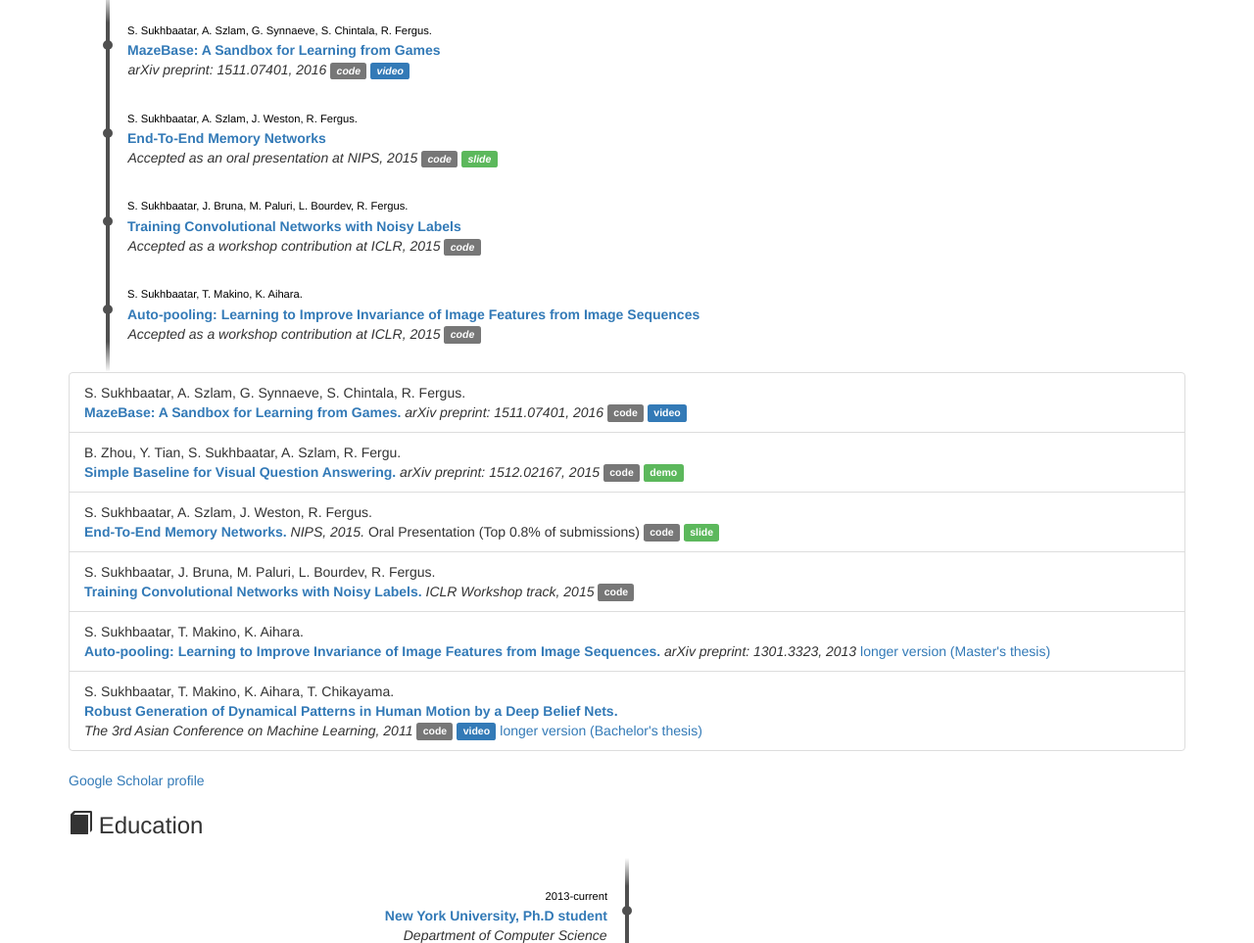
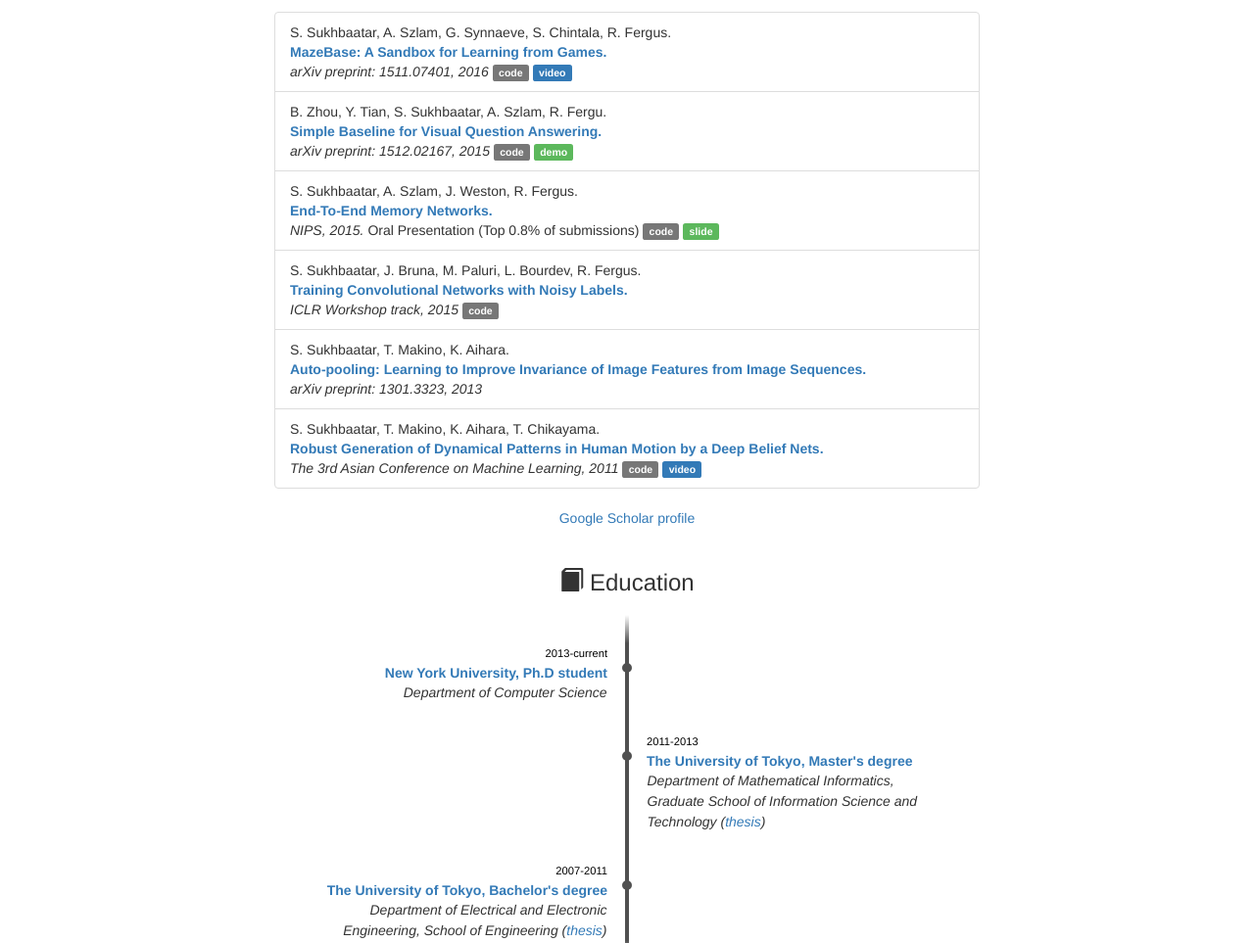
Before and after one commit to tesatory/tesatory.github.io, a plain HTML site: page index.html in a window 1280 px wide. Shown: the part 465-1428 px from the top of the page at 98% size. Drawn offline with nearby package versions, Linux system fonts and the light colour scheme.

Commit message:
timeline update

```diff
--- a/css/timeline.css
+++ b/css/timeline.css
@@ -10,7 +10,7 @@
 }
 
 .timeline_onecol .timeline {
-  margin: 0 50px;
+  /*margin: 0 50px;  */
 }
 
 .timeline:before {
@@ -222,12 +222,12 @@
 	left: 50%;
 	content: ' ';
 	display: block;
-	width: 12px;
-	height: 12px;
-	margin-left: -9px;
+  width: 10px;
+  height: 10px;
+	margin-left: -5px;
 	background: #fff;
 	border-radius: 10px;
-	border: 4px solid rgb(255,80,80);
+  border: 5px solid rgb(80,80,80);
 	z-index: 10;
 }
 
@@ -251,6 +251,7 @@
 	position: relative;
 	margin: 4px 0 0 0;
 	z-index: 14;
+  background: #fff;
 }
 
 .direction-l .time-wrapper {
@@ -265,7 +266,7 @@
 	position: relative;
 	margin: 1em 0 0 0;
 	padding: 1em;
-	background: rgb(245,245,245);
+	background: #fff;
 	-webkit-box-shadow: 0 0 1px rgba(0,0,0,0.20);
 	-moz-box-shadow: 0 0 1px rgba(0,0,0,0.20);
 	box-shadow: 0 0 1px rgba(0,0,0,0.20);
--- a/index.html
+++ b/index.html
@@ -14,6 +14,19 @@
 	<link rel="stylesheet" href="font-awesome-4.4.0/css/font-awesome.css">
 	<link rel="stylesheet" href="bootstrap-social/bootstrap-social.css">
 	<link rel="stylesheet" href="css/timeline.css">
+	<style type="text/css">
+	@media (min-width:992px) {
+		.container {
+			width: 750px
+		}
+	}
+
+	@media (min-width:1200px) {
+		.container {
+			width: 750px;
+		}
+	}
+	</style>
 </head>
 <body>
 	<div class="container">
@@ -34,85 +47,39 @@
 				<i class="fa fa-linkedin"></i>
 			</a>
 		</h4>
-      <h3><span class="glyphicon glyphicon-pencil"></span> Publications</h3>
-    <div class="timeline_onecol">
-  	<ul class="timeline">
-		<li>
-			<div class="direction-r">
-				<div class="flag-wrapper">
-					<span class="time-wrapper"><span class="time">S. Sukhbaatar, A. Szlam, G. Synnaeve, S. Chintala, R. Fergus. </span></span></br>
-					<span class="flag"><a href="http://arxiv.org/abs/1511.07401" target="_blank">MazeBase: A Sandbox for Learning from Games</a></span>
-				</div>
-				<div class="desc">arXiv preprint: 1511.07401, 2016
-			    <a class="label label-default" href="http://github.com/facebook/mazebase" target="_blank">code</a>
-			    <a class="label label-primary" href="https://youtu.be/kwnp8jFRi5E" target="_blank">video</a>
-			</div>
-		</li>
-		<li>
-			<div class="direction-r">
-				<div class="flag-wrapper">
-					<span class="time-wrapper"><span class="time">S. Sukhbaatar, A. Szlam, J. Weston, R. Fergus. </span></span></br>
-					<span class="flag"><a href="http://arxiv.org/abs/1503.08895" target="_blank">End-To-End Memory Networks</a></span>
-				</div>
-				<div class="desc">Accepted as an oral presentation at NIPS, 2015
-			    <a class="label label-default" href="http://github.com/facebook/memnn" target="_blank">code</a>
-    			<a class="label label-success" href="memnn_nips_pdf.pdf" target="_blank">slide</a>
-			</div>
-		</li>
-		<li>
-			<div class="direction-r">
-				<div class="flag-wrapper">
-					<span class="time-wrapper"><span class="time">S. Sukhbaatar, J. Bruna, M. Paluri, L. Bourdev, R. Fergus. </span></span></br>
-					<span class="flag"><a href="http://arxiv.org/abs/1406.2080" target="_blank">Training Convolutional Networks with Noisy Labels</a></span>
-				</div>
-				<div class="desc">Accepted as a workshop contribution at ICLR, 2015
-			    <a class="label label-default" href="http://github.com/tesatory/convnet-noisy" target="_blank">code</a>
-			</div>
-		</li>
-		<li>
-			<div class="direction-r">
-				<div class="flag-wrapper">
-					<span class="time-wrapper"><span class="time">S. Sukhbaatar, T. Makino, K. Aihara.  </span></span></br>
-					<span class="flag"><a href="http://arxiv.org/abs/1301.3323" target="_blank">Auto-pooling: Learning to Improve Invariance of Image Features from Image Sequences</a></span>
-				</div>
-				<div class="desc">Accepted as a workshop contribution at ICLR, 2015
-			    <a class="label label-default" href="http://github.com/tesatory/convnet-noisy" target="_blank">code</a>
-			</div>
-		</li>
-	</ul>
-	</div>
+		<h3 style="text-align:center"><span class="glyphicon glyphicon-pencil"></span> Publications</h3>
 		<ul class="list-group">
 			<li class="list-group-item">
 				S. Sukhbaatar, A. Szlam, G. Synnaeve, S. Chintala, R. Fergus. <br/>
-	    <strong class="text-primary"><a href="http://arxiv.org/abs/1511.07401" target="_blank">MazeBase: A Sandbox for Learning from Games.</a></strong>
+				<strong class="text-primary"><a href="http://arxiv.org/abs/1511.07401" target="_blank">MazeBase: A Sandbox for Learning from Games.</a></strong><br/>
 				<em>arXiv preprint: 1511.07401, 2016</em>
 				<a class="label label-default" href="http://github.com/facebook/mazebase" target="_blank">code</a>
 				<a class="label label-primary" href="https://youtu.be/kwnp8jFRi5E" target="_blank">video</a>
 			</li>
 			<li class="list-group-item">
 				B. Zhou, Y. Tian, S. Sukhbaatar, A. Szlam, R. Fergu. <br/>
-	    <strong class="text-primary"><a href="http://arxiv.org/abs/1512.02167" target="_blank">Simple Baseline for Visual Question Answering.</a></strong>
+				<strong class="text-primary"><a href="http://arxiv.org/abs/1512.02167" target="_blank">Simple Baseline for Visual Question Answering.</a></strong><br/>
 				<em>arXiv preprint: 1512.02167, 2015</em>
 				<a class="label label-default" href="https://github.com/metalbubble/VQAbaseline" target="_blank">code</a>
 				<a class="label label-success" href="http://visualqa.csail.mit.edu" target="_blank">demo</a>
 			</li>
 			<li class="list-group-item">
 				S. Sukhbaatar, A. Szlam, J. Weston, R. Fergus. <br/>
-	    <strong class="text-primary"><a href="http://arxiv.org/abs/1503.08895" target="_blank">End-To-End Memory Networks.</a></strong>
+				<strong class="text-primary"><a href="http://arxiv.org/abs/1503.08895" target="_blank">End-To-End Memory Networks.</a></strong><br/>
 				<em>NIPS, 2015.</em> Oral Presentation (Top 0.8% of submissions)
 				<a class="label label-default" href="http://github.com/facebook/memnn" target="_blank">code</a>
 				<a class="label label-success" href="memnn_nips_pdf.pdf" target="_blank">slide</a>
 			</li>
 			<li class="list-group-item">
 				S. Sukhbaatar, J. Bruna, M. Paluri, L. Bourdev, R. Fergus. <br/>
-	    <strong class="text-primary"><a href="http://arxiv.org/abs/1406.2080" target="_blank">Training Convolutional Networks with Noisy Labels.</a></strong>
+				<strong class="text-primary"><a href="http://arxiv.org/abs/1406.2080" target="_blank">Training Convolutional Networks with Noisy Labels.</a></strong><br/>
 				<em>ICLR Workshop track, 2015</em>
-	    <a class="label label-default" href="http://github.com/tesatory/convnet-noisy" target="_blank">code</a>	  </li>
+				<a class="label label-default" href="http://github.com/tesatory/convnet-noisy" target="_blank">code</a>
+			</li>
 			<li class="list-group-item">
 				S. Sukhbaatar, T. Makino, K. Aihara. <br/>
-	    <strong class="text-primary"><a href="http://arxiv.org/abs/1301.3323" target="_blank">Auto-pooling: Learning to Improve Invariance of Image Features from Image Sequences</a>.</strong>
+				<strong class="text-primary"><a href="http://arxiv.org/abs/1301.3323" target="_blank">Auto-pooling: Learning to Improve Invariance of Image Features from Image Sequences</a>.</strong><br/>
 				<em>arXiv preprint: 1301.3323, 2013</em>
-	    <a href="./master-thesis.pdf" target="_blank">longer version (Master's thesis)</a>
 			</li>
 			<li class="list-group-item">
 				S. Sukhbaatar, T. Makino, K. Aihara, T. Chikayama. <br/>
@@ -120,19 +87,19 @@
 				<em>The 3rd Asian Conference on Machine Learning, 2011</em>
 				<a class="label label-default" href="http://dl.dropbox.com/u/3201608/tdbnDemo.zip" target="_blank">code</a>
 				<a class="label label-primary" href="https://youtu.be/aGLBFuennXI" target="_blank">video</a>
-	    <a href="./thesis.pdf" target="_blank">longer version (Bachelor's thesis)</a>
 			</li>
 		</ul>
+		<div style="text-align:center">
 			<a href="https://scholar.google.com/citations?user=ri1sE34AAAAJ&hl=en" target="_blank">Google Scholar profile</a>
-
-      <h3><span class="glyphicon glyphicon-book"></span> Education</h3>
-      <!-- <div class="timeline_onecol"> -->
+		</div>
+		<br/>
+		<h3 style="text-align:center"><span class="glyphicon glyphicon-book"></span> Education</h3>
 		<div>
 			<ul class="timeline">
 				<li>
 					<div class="direction-l">
 						<div class="flag-wrapper">
-					<span class="time-wrapper"><span class="time">2013-current</span></span></br>
+							<span class="time-wrapper"><span class="time">2013-current</span></span><br/>
 							<span class="flag">New York University, Ph.D student</span>
 						</div>
 						<div class="desc">Department of Computer Science</div>
@@ -141,44 +108,35 @@
 				<li>
 					<div class="direction-r">
 						<div class="flag-wrapper">
-					<span class="time-wrapper"><span class="time">2011-2013</span></span></br>
+							<span class="time-wrapper"><span class="time">2011-2013</span></span><br/>
 							<span class="flag">The University of Tokyo, Master's degree</span>
 						</div>
-				<div class="desc">Department of Mathematical Informatics, Graduate School of Information Science and Technology</div>
+						<div class="desc">Department of Mathematical Informatics, Graduate School of Information Science and Technology
+							(<a href="./master-thesis.pdf" target="_blank">thesis</a>)
+						</div>
 					</div>
 				</li>
 				<li>
 					<div class="direction-l">
 						<div class="flag-wrapper">
-					<span class="time-wrapper"><span class="time">2007-2011</span></span></br>
+							<span class="time-wrapper"><span class="time">2007-2011</span></span><br/>
 							<span class="flag">The University of Tokyo, Bachelor's degree</span>
 						</div>
-				<div class="desc">Department of Electrical and Electronic Engineering, School of Engineering </div>
+						<div class="desc">Department of Electrical and Electronic Engineering, School of Engineering
+							(<a href="./thesis.pdf" target="_blank">thesis</a>)
+						</div>
 					</div>
 				</li>
 			</ul>
 		</div>
-
-	<!-- <ul class="list-group">
-	  <li class="list-group-item">
-	    2013-current: PhD student at Department of Computer Science, New York University
-	  </li>
-	  <li class="list-group-item">
-	    2011-2013: Master's degree at Department of Mathematical Informatics, Graduate School of Information Science and Technology, The University of Tokyo
-	  </li>
-	  <li class="list-group-item">
-	    2007-2011: Bachelor's degree at Department of Electrical and Electronic Engineering, School of Engineering, The University of Tokyo
-	  </li>
-	</ul> -->
-
-      <h3><span class="glyphicon glyphicon-lock"></span> Work experience</h3>
-      <!-- <div class="timeline_onecol"> -->
+		<br/>
+		<h3 style="text-align:center"><span class="glyphicon glyphicon-lock"></span> Work experience</h3>
 		<div>
 			<ul class="timeline">
 				<li>
 					<div class="direction-r">
 						<div class="flag-wrapper">
-					<span class="time-wrapper"><span class="time">Summer 2015</span></span></br>
+							<span class="time-wrapper"><span class="time">Summer 2015</span></span><br/>
 							<span class="flag">Facebook AI Research</span>
 						</div>
 						<div class="desc">Research on reinforcement learning</div>
@@ -187,7 +145,7 @@
 				<li>
 					<div class="direction-l">
 						<div class="flag-wrapper">
-					<span class="time-wrapper"><span class="time">Summer 2014</span></span></br>
+							<span class="time-wrapper"><span class="time">Summer 2014</span></span><br/>
 							<span class="flag">Facebook AI Research</span>
 						</div>
 						<div class="desc">Research on noisy labels, memory networks</div>
@@ -196,7 +154,7 @@
 				<li>
 					<div class="direction-r">
 						<div class="flag-wrapper">
-					<span class="time-wrapper"><span class="time">Summer 2011</span></span></br>
+							<span class="time-wrapper"><span class="time">Summer 2011</span></span><br/>
 							<span class="flag">Google, Japan</span>
 						</div>
 						<div class="desc">Worked on a memory profiler for Chromium browser.</div>
@@ -205,7 +163,7 @@
 				<li>
 					<div class="direction-l">
 						<div class="flag-wrapper">
-					<span class="time-wrapper"><span class="time">2007-2011</span></span></br>
+							<span class="time-wrapper"><span class="time">2007-2011</span></span><br/>
 							<span class="flag">Research & Development</span>
 						</div>
 						<div class="desc">Web application development on ASP.NET.</div>
@@ -213,19 +171,7 @@
 				</li>
 			</ul>
 		</div>
-
-	<!-- <ul class="list-group">
-	  <li class="list-group-item">
-	    2014 - 2015: Research Internship at <a href="http://research.facebook.com/ai" target="_black">Facebook AI Group</a>. Worked on memory networks and reinforcement learning.
-	  </li>
-	  <li class="list-group-item">
-	    2007 - 2011: Part-time programmer at Research & Development Inc. Web application development on ASP.NET.
-	  </li>
-	  <li class="list-group-item">
-	    2011: Google Summer Internship. Worked on a memory profiler for Chromium browser.
-	  </li>
-	</ul> -->
-      <h3><span class="glyphicon glyphicon-star"></span> Achievements</h3>
+		<h3 style="text-align:center"><span class="glyphicon glyphicon-star"></span> Achievements</h3>
 		<ul class="list-group">
 			<li class="list-group-item">
 				Two silver and one bronze medals from
@@ -244,7 +190,7 @@
 			<h4> Contact me</h4>
 			<p>
 				<strong>Email:</strong> sainbar "at" cs.nyu.edu &nbsp;&nbsp;&nbsp;&nbsp; <br/>
-      	<strong>Address:</strong> Room 1231, 12th floor, 715 Broadway, New York, NY 10003
+				<strong>Address:</strong> Room 1208, 12th floor, 715 Broadway, New York, NY 10003
 			</p>
 		</div>
 	</footer>
```
Lines whose indentation alone changed are shown as unchanged.
